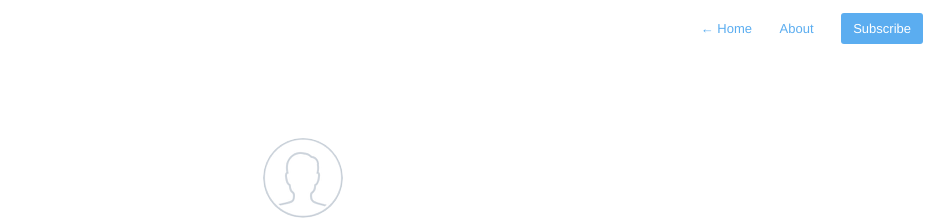
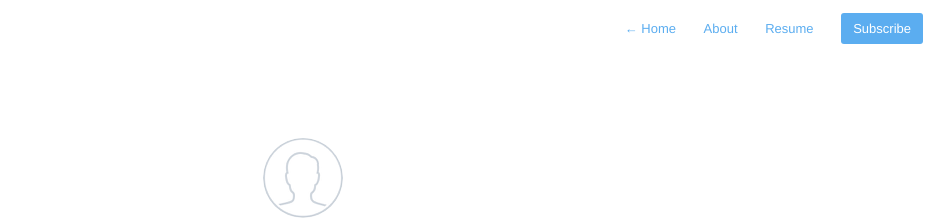
Before and after one commit to madundead/madundead.github.io, a Jekyll site: the page built from index.html, in a window 1280 px wide. Shown: the top 219 px of the page, without its empty margins (337-1280 px from the left). Built offline with Jekyll 4.4.1, drawn with Linux system fonts in a browser that asks for light colours; nearby versions of some CDN libraries; Markdown is read by kramdown in place of the engine named in the settings; the list of posts is cut into pages by our own code.

```diff
--- a/_includes/navigation.html
+++ b/_includes/navigation.html
@@ -8,5 +8,6 @@
             <a href="{{ site.baseurl }}about">About </a>
         {% endif %}
     {% endif %}
+    <a href="{{ site.baseurl }}cv">Resume </a>
     <a class="cta" href="{{ site.baseurl }}feed.xml">Subscribe</a>
 </nav>
```
